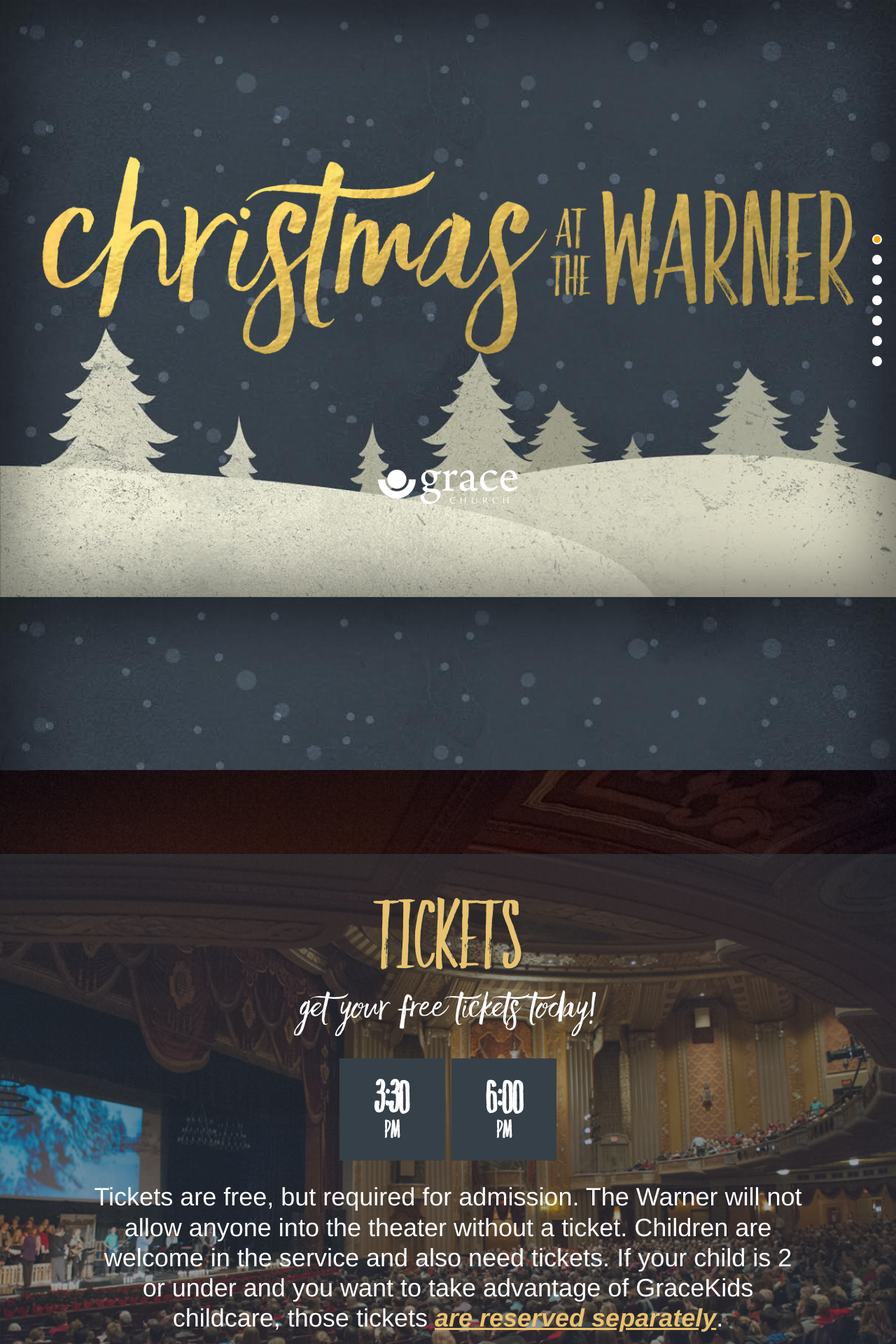
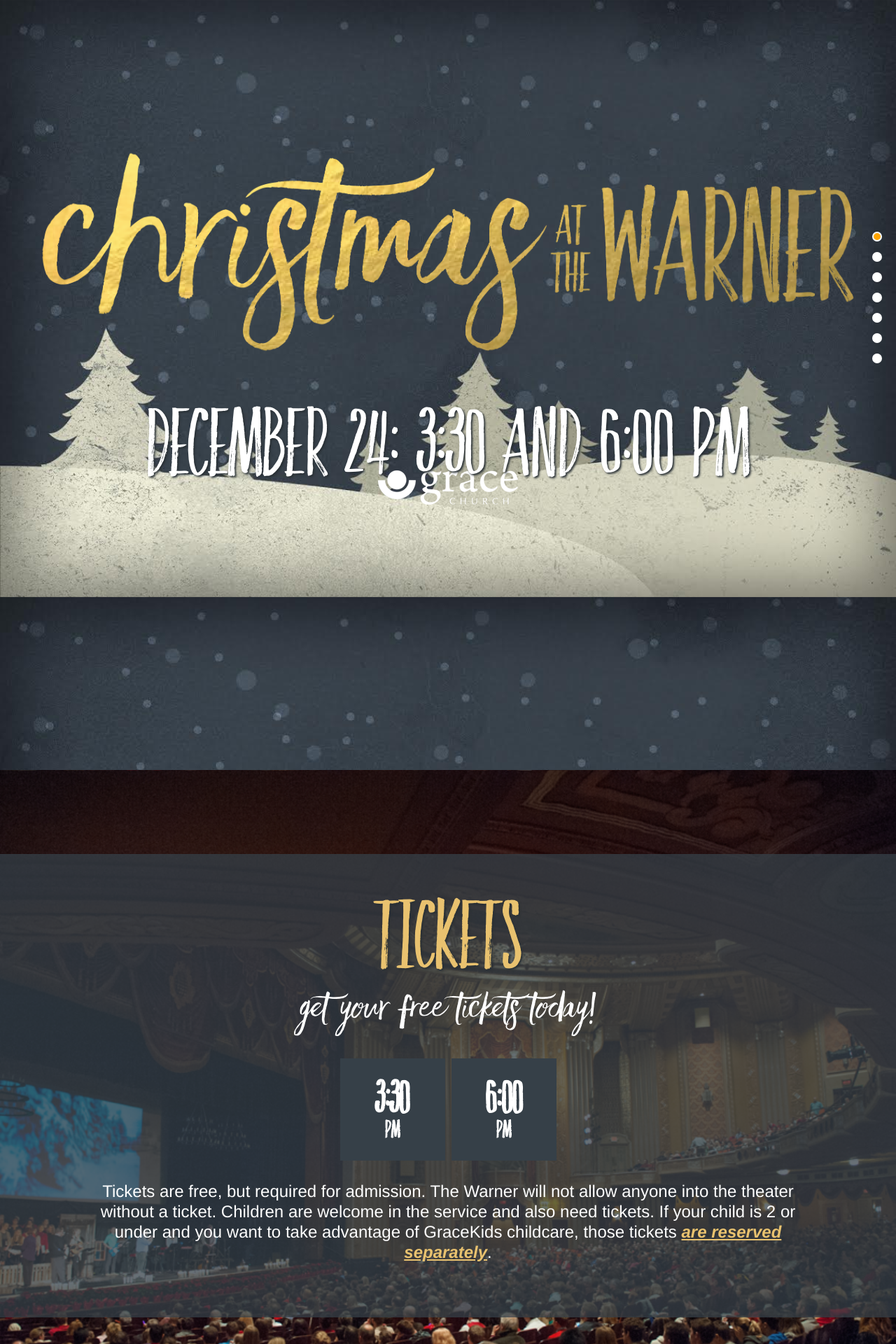
Before and after one commit to cfalzone/ChristmasAtTheWarner2015, a PHP site: page / in a window 1280 px wide. Shown: the top 1920 px of the page at 70% size. Run offline with PHP 8.4, Linux system fonts and the light colour scheme; some libraries are stand-ins or nearby versions.

Commit message:
Parking, Directions, and  CSS Tweeks

```diff
--- a/css/main.css
+++ b/css/main.css
@@ -5,8 +5,8 @@
 }
 body {
     font-family: Helvetica, "Helvetica Neue", Arial, sans-serif;
-    font-size: 30px;
-    font-size: 3rem;
+    font-size: 27px;
+    font-size: 2.7rem;
     text-align: center;
     color: white;
     background-color: black;
@@ -54,8 +54,8 @@
 }
 
 .small {
-    font-size: 15px;
-    font-size: 1.5rem;
+    font-size: 20px;
+    font-size: 2rem;
 }
 
 a, a:visited {
@@ -119,7 +119,7 @@
 
 .semi {
     background-color: #364048;
-    background-color: rgba(54, 64, 72, 0.5);
+    background-color: rgba(54, 64, 72, 0.75);
 }
 
 .button, .button:visited {
@@ -152,20 +152,15 @@
 }
 
 .google-maps {
-    position: relative;
-    padding-bottom: 75%;
-    overflow: hidden;
     margin:0 auto;
     width: 80%;
     height: 80%;
-
+    min-height: 400px;
 }
 .google-maps iframe {
-    position: absolute;
-    top: 0;
-    left: 0;
     width: 100% !important;
-    height: 80% !important;
+    height: 100% !important;
+    min-height: 400px;
 }
 
 /* Responsive Line Breaks */
--- a/index.html
+++ b/index.html
@@ -54,7 +54,7 @@
             <a class="button" href="https://www.eventbrite.com/e/christmas-at-the-warner-the-longing-tickets-18672485908">3:30<span>PM</span></a>
             <a class="button" href="https://www.eventbrite.com/e/christmas-at-the-warner-the-longing-tickets-18672485908">6:00<span>PM</span></a>
         </p>
-        <p>Tickets are free, but required for admission.
+        <p class="small">Tickets are free, but required for admission.
           The Warner will not allow anyone into the theater without a ticket.
           Children are welcome in the service and also need tickets.
           If your child is 2 or under and you want to take advantage of GraceKids childcare,
@@ -100,6 +100,9 @@
       <div class="story semi">
         <h2><span class="rwd-line">Directions</span> <span class="rwd-line">&amp; Parking</span></h2>
         <div class="google-maps"><iframe src="https://www.google.com/maps/embed?pb=!1m18!1m12!1m3!1d2959.068374358875!2d-80.08492718441228!3d42.127419457753575!2m3!1f0!2f0!3f0!3m2!1i1024!2i768!4f13.1!3m3!1m2!1s0x882d7fe414a0e3bd%3A0xe5120e88b79ba898!2sWarner+Theatre!5e0!3m2!1sen!2sus!4v1447043774966" width="600" height="450" frameborder="0" style="border:0" allowfullscreen></iframe></div>
+        <p class="small">Ramps are available on 8th Street between State and French streets and on 10th Street between State and French streets.</p>
+        <p class="small">A parking lot is available in front of Tullio Arena on French Street and across from the arena on 8th Street between French and Holland streets.</p>
+        <p class="small">Handicap parking is available at the southeast corner of 8th and French streets.</p>
       </div>
     </div>
 
--- a/js/main.js
+++ b/js/main.js
@@ -15,12 +15,7 @@
 
 	var scrollorama = $.scrollorama({ blocks: '.slide' });
 
-	scrollorama.animate('#home h2',{
-		delay: 0,
-		duration: 100,
-		property: 'opacity',
-		start: 0
-	}).animate('#home h3', {
+	scrollorama.animate('#home h3', {
 		delay: 5,
 		duration: 200,
 		property: 'opacity',
```
